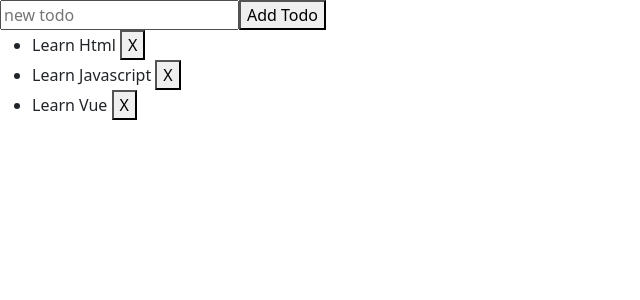
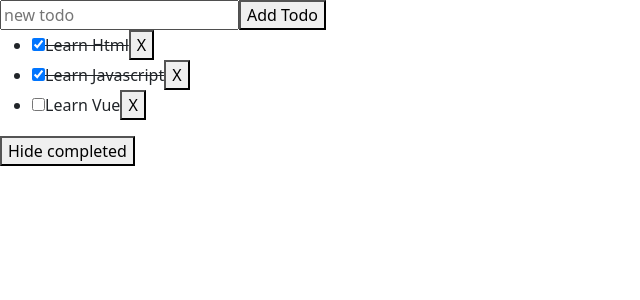
Before and after one commit to huy19712011/vue-docs-01, a Vue app: page / in a window 1280 px wide. Shown: the top 300 px of the page, without its empty margins (0-640 px from the left). Built offline with nearby package versions, Linux system fonts and the light colour scheme.

Commit message:
7. Computed properties

```diff
--- a/src/App.vue
+++ b/src/App.vue
@@ -1,5 +1,33 @@
 <script setup>
-import { reactive, ref } from "vue";
+import { reactive, ref, computed } from "vue";
+
+let id = 0;
+
+const newTodo = ref("");
+
+const hideCompleted = ref(false);
+
+const todos = ref([
+  { id: id++, text: "Learn Html", done: true },
+  { id: id++, text: "Learn Javascript", done: true },
+  { id: id++, text: "Learn Vue", done: false },
+]);
+
+const filteredTodos = computed(() => {
+  return hideCompleted.value ? todos.value.filter((t) => !t.done) : todos.value;
+});
+
+const addTodo = () => {
+  todos.value.push({ id: id++, text: newTodo.value, done: false });
+  newTodo.value = "";
+};
+
+const removeTodo = (todo) => {
+  todos.value = todos.value.filter((t) => t !== todo);
+};
+
+/*
+//6. List Rendering
 
 let id = 0;
 
@@ -20,6 +48,7 @@ const addTodo = () => {
 const removeTodo = (todo) => {
   todos.value = todos.value.filter((t) => t !== todo);
 };
+*/
 
 /*
 // 5. Conditional Rendering
@@ -70,6 +99,32 @@ message.value = "Changed!";
   </form>
   <ul>
     <li
+      v-for="todo in filteredTodos"
+      :key="todo.id"
+    >
+      <input
+        type="checkbox"
+        v-model="todo.done"
+      />
+      <span :class="{ done: todo.done }">{{ todo.text }}</span>
+      <button @click="removeTodo(todo)">X</button>
+    </li>
+  </ul>
+  <button @click="hideCompleted = !hideCompleted">
+    {{ hideCompleted ? "Show all" : "Hide completed" }}
+  </button>
+
+  <!--6
+  <form @submit.prevent="addTodo">
+    <input
+      v-model="newTodo"
+      required
+      placeholder="new todo"
+    />
+    <button>Add Todo</button>
+  </form>
+  <ul>
+    <li
       v-for="todo in todos"
       :key="todo.id"
     >
@@ -77,6 +132,7 @@ message.value = "Changed!";
       <button @click="removeTodo(todo)">X</button>
     </li>
   </ul>
+-->
 
   <!-- 5
   <button @click="toggle">Toggle</button>
@@ -103,6 +159,10 @@ message.value = "Changed!";
 </template>
 
 <style scoped>
+.done {
+  text-decoration: line-through;
+}
+
 /*
 //2
 .title {
```
